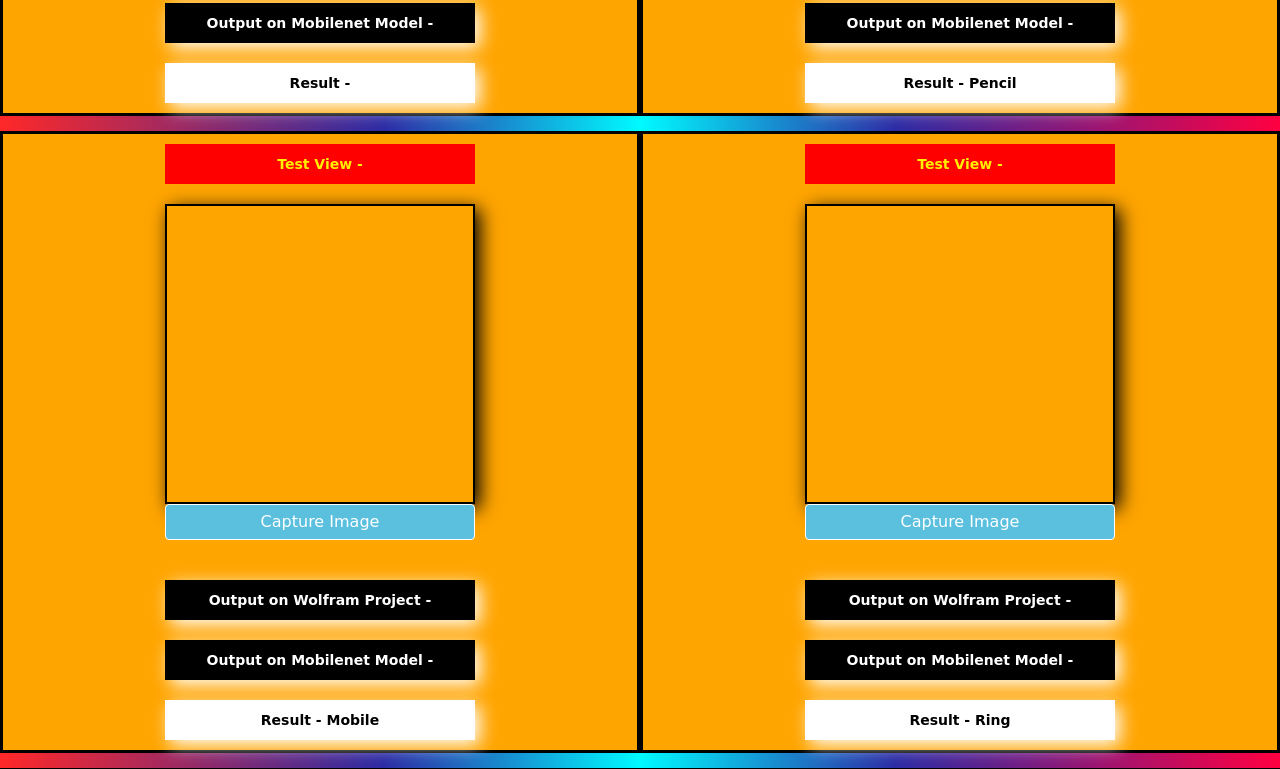
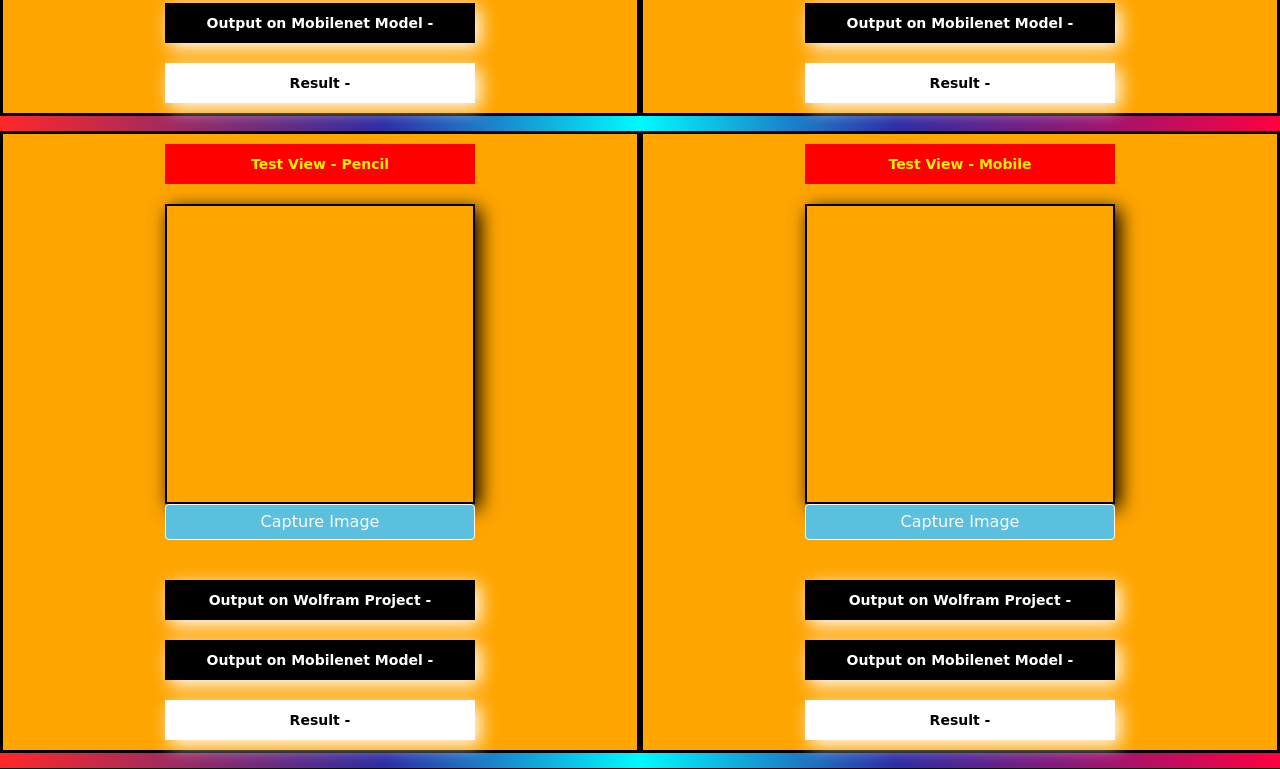
Before and after one commit to Ayaan-WHJ/C-110HW, a plain HTML site: page index.html in a window 1280 px wide. Shown: the part 686-1455 px from the top of the page. Drawn offline with nearby package versions, Linux system fonts and the light colour scheme; a script that the page names is missing.

Commit message:
Add files via upload

```diff
--- a/index.html
+++ b/index.html
@@ -46,11 +46,11 @@
           <br>
         <label id="mobilenet">Output on Mobilenet Model - </label>
         <br><br>
-        <label id="result">Result - Pencil </label>
+        <label id="result">Result -  </label>
 
         </div>
         <div class="col-sm-6 col-xs-12 main_div">
-          <label id="name">Test View - </label>
+          <label id="name">Test View - Pencil </label>
           <br><br>
           <div id="camera"></div>
           <button onclick="take_snapshot();" class="btn btn-info">Capture Image</button>
@@ -61,11 +61,11 @@
           <br>
         <label id="mobilenet">Output on Mobilenet Model - </label>
         <br><br>
-        <label id="result">Result - Mobile </label>
+        <label id="result">Result -  </label>
 
         </div>
         <div class="col-sm-6 col-xs-12 main_div">
-          <label id="name">Test View - </label>
+          <label id="name">Test View - Mobile </label>
           <br><br>
           <div id="camera"></div>
           <button onclick="take_snapshot();" class="btn btn-info">Capture Image</button>
@@ -76,7 +76,7 @@
           <br>
         <label id="mobilenet">Output on Mobilenet Model - </label>
         <br><br>
-        <label id="result">Result - Ring  </label>
+        <label id="result">Result -   </label>
 
         </div>
         <div class="col-sm-6 col-xs-12 main_div">
@@ -154,7 +154,7 @@
         <label id="result">Result - </label>
         </div>
         <div class="col-sm-6 col-xs-12 main_div">
-          <label id="name">Test View - Shoes </label>
+          <label id="name">Test View - Ring    </label>
           <br><br>
           <div id="camera"></div>
           <button onclick="take_snapshot();" class="btn btn-info">Capture Image</button>
```
